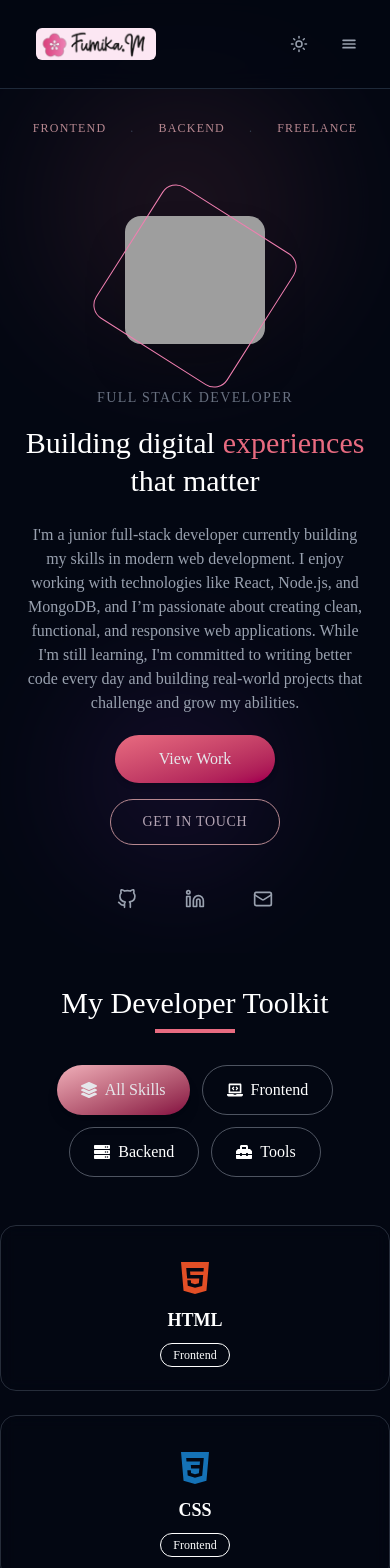
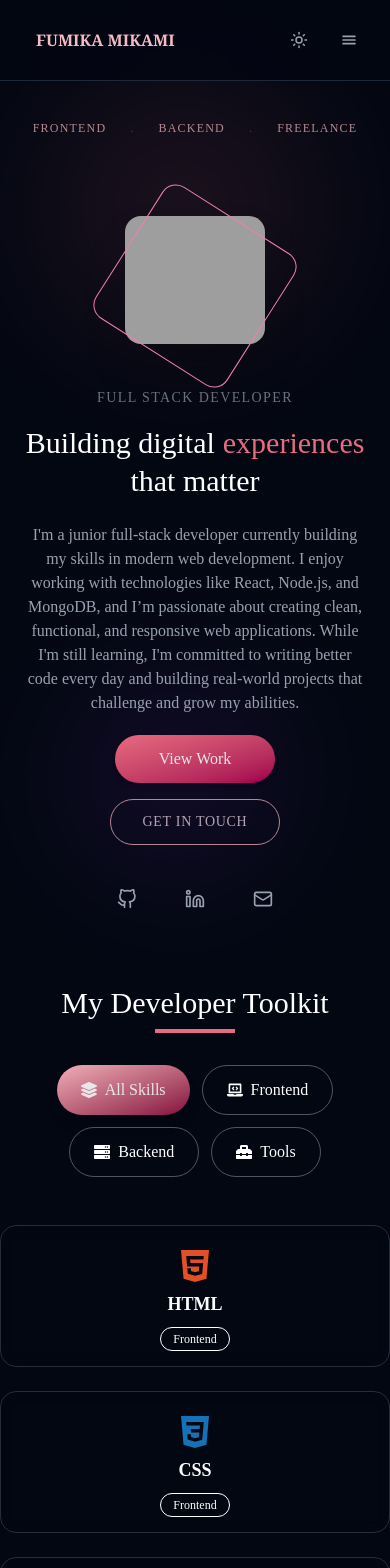
Before and after one commit to Fumika0523/portfolio_Fumika_01-07-2025, a React (Vite) app: page / in a window 390 px wide. Shown: the top 1568 px of the page. Built offline with nearby package versions, Linux system fonts and the light colour scheme; grey boxes are pictures that could not be loaded.

Commit message:
designed skill section

```diff
--- a/src/components/Section/Navbar.jsx
+++ b/src/components/Section/Navbar.jsx
@@ -37,11 +37,11 @@ const Navbar = () => {
           transition={{ duration: 0.3 }}
           className="inline-flex items-center space-x-2 p-3  transform transition-transform"
         >
-          <img src={logo} alt="Logo"
-          className={`w-30 rounded-md h-8 ${
-        isDarkMode ? "bg-pink-100" : "bg-gray-50/80"
-      } `}
-       />
+          <div className={`text-md font-bold uppercase font-serif transition-colors ${
+                isDarkMode
+                  ? "text-[#f5bbc5] hover:text-white"
+                  : "text-gray-600 hover:text-gray-900"
+              }`}>Fumika Mikami</div>
         </motion.div>
 
         {/* Desktop Navigation */}
@@ -87,7 +87,7 @@ const Navbar = () => {
         className={`p-2 rounded-full transition-colors
         ${isDarkMode
           ? "text-gray-400 hover:text-amber-600 hover:bg-pink-100"
-          : "text-gray-600 hover:text-gray-900 hover:bg-blue-100"}`}>
+          : "text-gray-500 hover:text-gray-900 hover:bg-blue-100"}`}>
           {isDarkMode ? <Sun size={18} /> :<Moon  size={18} />}
         </motion.button>
 
--- a/src/components/Section/Skill.jsx
+++ b/src/components/Section/Skill.jsx
@@ -67,7 +67,7 @@ const Skill = () => {
 "bcrypt": <FaLock className="w-6 h-6 text-gray-600" />,
 "REST API": <MdApi className="w-6 h-6 text-blue-500" />,
 
-};
+    };
 
     const skills = [
       { name: "HTML", category: "frontend" },
@@ -149,7 +149,7 @@ const Skill = () => {
       isDarkMode? "bg-gray-950 text-white":"bg-gray-50 text-gray-900"
     }  py-8`}>
       <div className='heading-lg text-center mb-2 text-3xl'>My Developer Toolkit</div>
-          <div className="h-1 w-20 bg-[#e86b80] mx-auto mb-8"></div>
+       <div className="h-1 w-20 bg-[#e86b80] mx-auto mb-8"></div>
       {/* Background overlay para mejor contraste - REMOVIDO para mantener background consistente */}
       <div className="absolute inset-0 bg-gradient-to-b from-transparent via-background/30 to-background/60 pointer-events-none" />
 
@@ -184,7 +184,7 @@ const Skill = () => {
 
         {/*  skills */}
         <motion.div
-          className="grid grid-cols-1 md:grid-cols-3 lg:grid-cols-3 gap-6"
+          className="grid grid-cols-1 sm:grid-cols-2 md:grid-cols-3 lg:grid-cols-3 gap-6"
           variants={containerVariants}
           initial="hidden"
           animate="visible"
@@ -197,19 +197,21 @@ const Skill = () => {
               className="group relative"
             >
               {/* Card principal */}
-              <div className="relative overflow-hidden rounded-2xl bg-gradient-to-br from-card/80 to-card/40 backdrop-blur-sm border border-gray-600/50 hover:border-pink-300/30 transition-all duration-500 p-6">
-                {/* Header de la skill */}
+              <div className="relative overflow-hidden rounded-2xl bg-gradient-to-br from-card/80 to-card/40 backdrop-blur-sm border border-gray-600/50 hover:border-pink-300/30 transition-all duration-500 p-4">
+                {/* Header of a skill */}
                 <div className="flex flex-col items-center text-center">
-                  <div className="p-3 rounded-xl group-hover:scale-110 transition-transform duration-300">
+                  <div className="p-2 rounded-xl group-hover:scale-110 transition-transform duration-300">
                     {skillIcons[skill.name] || (
-                      <Code2 className="w-8 h-8 text-muted-foreground" />
+                      <Code2 className="w-8 h-8 border-8 text-muted-foreground" />
                     )}
                   </div>
                   <div>
                     <h3 className="font-bold text-lg group-hover:text-primary transition-colors mb-2">
                       {skill.name}
                     </h3>
-                    <span className="px-3 py-1 text-xs font-medium bg-primary/10 border border-primary/20 rounded-full text-primary/80 capitalize">
+                    <span
+                      className={`px-3 py-1 text-xs font-medium border rounded-full capitalize`}
+                    >
                       {skill.category}
                     </span>
                   </div>
--- a/src/components/Section/Work.jsx
+++ b/src/components/Section/Work.jsx
@@ -31,56 +31,7 @@ export const Work = () => {
       category: "fullstack",
       tags: ["React", "Node.js", "MongoDB"],
     },
-    // {
-    //   id: 2,
-    //   title: "Task Management App",
-    //   description: "A task management application with drag-and-drop functionality, user roles, and real-time updates.",
-    //   image: "/images/project2.jpg",
-    //   github: "https://github.com/asma019/task-manager",
-    //   demo: "#",
-    //   category: "web",
-    //   tags: ["React", "Firebase", "Tailwind"],
-    // },
-    // {
-    //   id: 3,
-    //   title: "Weather Forecast App",
-    //   description: "A weather application that provides real-time forecasts based on location with interactive maps.",
-    //   image: "/images/project3.jpg",
-    //   github: "https://github.com/asma019/weather-app",
-    //   demo: "#",
-    //   category: "mobile",
-    //   tags: ["React Native", "API Integration"],
-    // },
-    // {
-    //   id: 4,
-    //   title: "Recipe Finder",
-    //   description: "A recipe finder application allowing users to search recipes by ingredients, dietary restrictions, and more.",
-    //   image: "/images/project4.jpg",
-    //   github: "https://github.com/asma019/recipe-finder",
-    //   demo: "#",
-    //   category: "web",
-    //   tags: ["JavaScript", "API", "CSS"],
-    // },
-    // {
-    //   id: 5,
-    //   title: "Budget Tracker",
-    //   description: "A budget tracking application with expense categorization, visualizations, and financial insights.",
-    //   image: "/images/project5.jpg",
-    //   github: "https://github.com/asma019/budget-tracker",
-    //   demo: "#",
-    //   category: "mobile",
-    //   tags: ["Flutter", "Firebase"],
-    // },
-    // {
-    //   id: 6,
-    //   title: "Portfolio Website",
-    //   description: "A modern portfolio website showcasing projects, skills, and professional experience.",
-    //   image: "/images/project6.jpg",
-    //   github: "https://github.com/asma019/portfolio",
-    //   demo: "#",
-    //   category: "web",
-    //   tags: ["Next.js", "Tailwind CSS", "Framer Motion"],
-    // },
+
   ];
 
   // Filter projects based on active category
@@ -104,7 +55,7 @@ export const Work = () => {
         >
           <h2 className="heading-lg mb-2 text-3xl">Featured Projects</h2>
           <div className="h-1 w-20 bg-[#e86b80] mx-auto"></div>
-          <p className="paragraph text-gray-600 dark:text-gray-400 max-w-2xl mx-auto mt-4">
+          <p  className={`${isDarkMode ? "text-gray-400" : "text-gray-800" } mb-12 mt-6 font-light leading-relaxed `}>
             A collection of projects I&apos;ve worked on, showcasing my skills and experience.
           </p>
         </motion.div>
@@ -135,7 +86,7 @@ export const Work = () => {
         </motion.div>
 
         {/* Projects grid */}
-        <div className="grid grid-cols-1 md:grid-cols-2 lg:grid-cols-3 gap-8">
+      <div className="grid grid-cols-1 md:grid-cols-3 lg:grid-cols-3 gap-8 place-items-center mx-6">
           {filteredProjects.map((project, index) => (
             <motion.div
               key={project.id}
@@ -174,8 +125,8 @@ export const Work = () => {
                     <FiExternalLink size={16} />
                   </a>
                 </div>
-                <div className="absolute bottom-4 left-4 right-4">
-                  <div className="flex flex-wrap gap-2 mb-2">
+                <div className="absolute bottom-4 left-4 right-4 ">
+                  <div className="flex flex-wrap  gap-2 mb-2">
                     {project.tags.map((tag, idx) => (
                       <span
                         key={idx}
@@ -185,7 +136,7 @@ export const Work = () => {
                       </span>
                     ))}
                   </div>
-                  <h3 className="text-xl font-bold text-white mb-1 group-hover:text-blue-300 transition-colors duration-300">
+                  <h3 className="text-xl font-bold text-white mb-1 group-hover:text-pink-200 transition-colors duration-300">
                     {project.title}
                   </h3>
                 </div>
```
